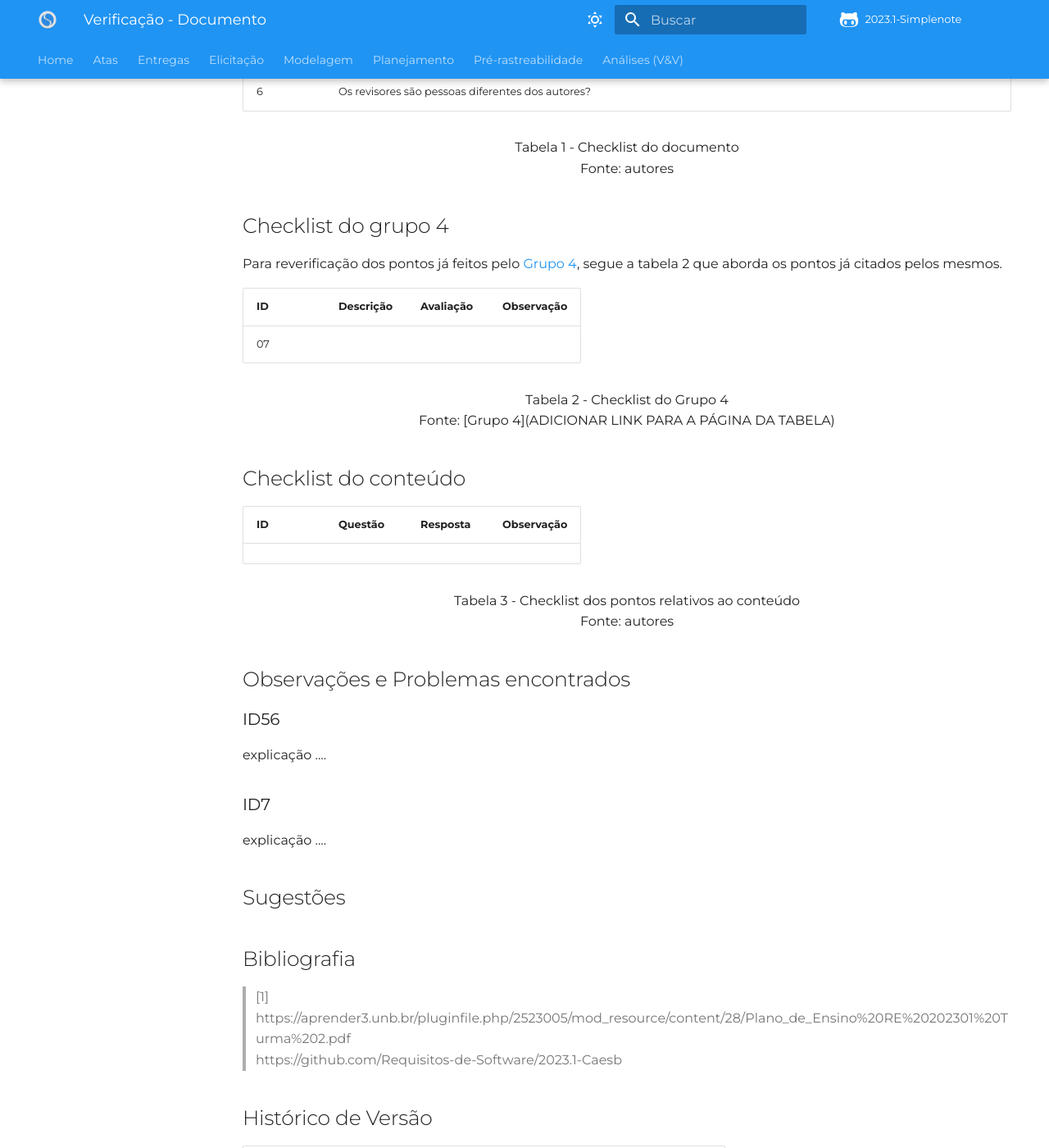
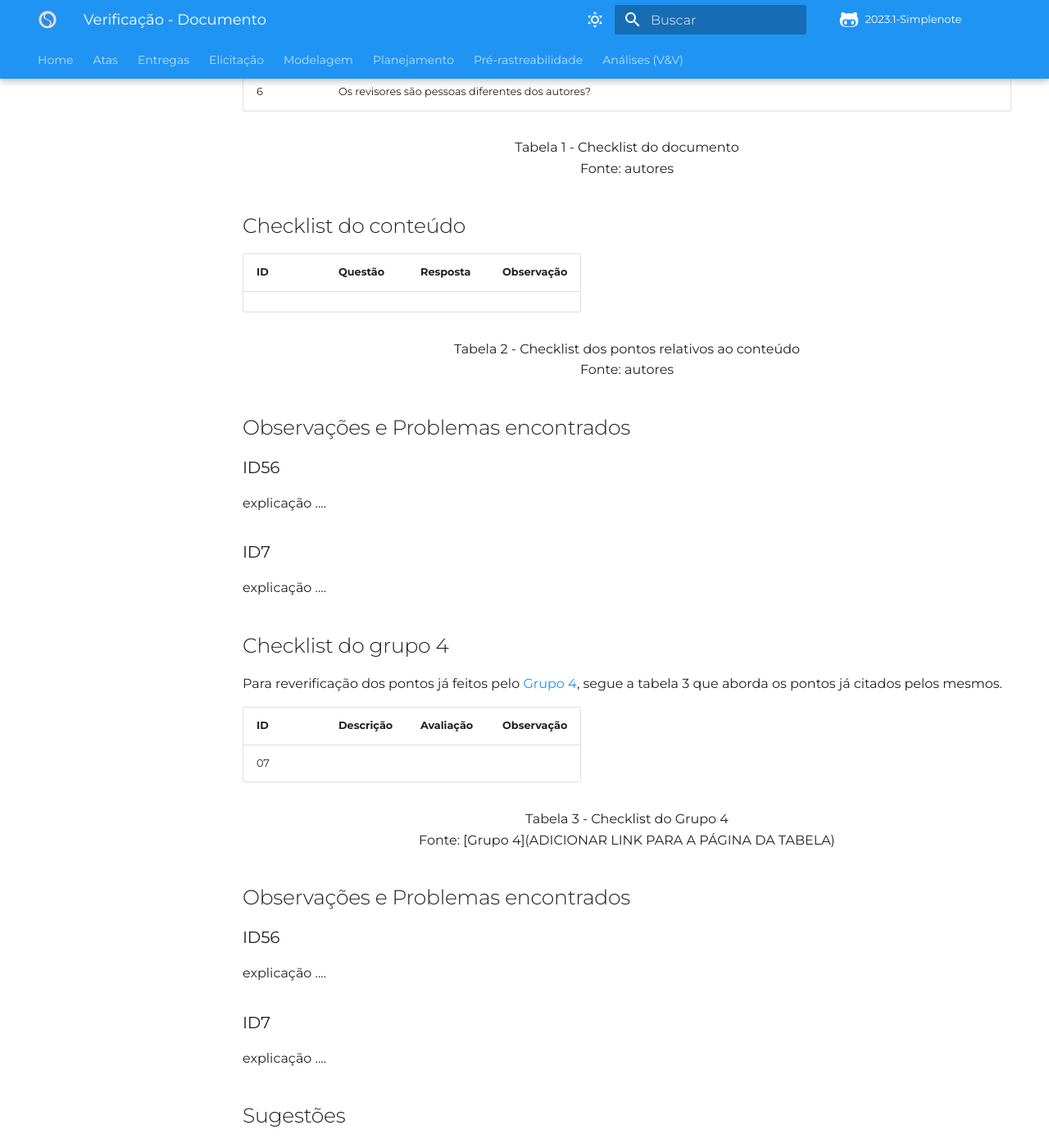
Before and after one commit to Requisitos-de-Software/2023.1-Simplenote, an MkDocs documentation site: the page built from docs/Analise-Grupo5/template.md, in a window 1280 px wide and 1400 px high, scrolled down 1087 px. Shown: the whole window at 82% size. Built offline with MkDocs 1.6.1 and Material for MkDocs 9.7.7, drawn with Linux system fonts in a browser that asks for light colours; some web fonts are replaced; comment, search, counter and statistics services are not loaded.

Commit message:
Update template.md

```diff
--- a/docs/Analise-Grupo5/template.md
+++ b/docs/Analise-Grupo5/template.md
@@ -28,22 +28,32 @@
 
 <p align="center"> Tabela 1 - Checklist do documento <br> Fonte: autores </p>
 
-## Checklist do grupo 4
-Para reverificação dos pontos já feitos pelo [Grupo 4](https://github.com/Requisitos-de-Software/2023.1-Caesb), segue a tabela 2 que aborda os pontos já citados pelos mesmos.
-
-| ID  | Descrição | Avaliação | Observação |
-| --- | --------- | --------- | ---------- |
-| 07  |           |           |            |
-
-<p align="center"> Tabela 2 - Checklist do Grupo 4 <br> Fonte: [Grupo 4](ADICIONAR LINK PARA A PÁGINA DA TABELA) </p>
-
 ## Checklist do conteúdo
 
 | ID  | Questão | Resposta | Observação |
 | --- | ------- | -------- | ---------- |
 |     |         |          |            |
 
-<p align="center"> Tabela 3 - Checklist dos pontos relativos ao conteúdo <br> Fonte: autores </p>
+<p align="center"> Tabela 2 - Checklist dos pontos relativos ao conteúdo <br> Fonte: autores </p>
+
+## Observações e Problemas encontrados
+
+### ID56
+
+explicação ....
+
+### ID7
+
+explicação ....
+
+## Checklist do grupo 4
+Para reverificação dos pontos já feitos pelo [Grupo 4](https://github.com/Requisitos-de-Software/2023.1-Caesb), segue a tabela 3 que aborda os pontos já citados pelos mesmos.
+
+| ID  | Descrição | Avaliação | Observação |
+| --- | --------- | --------- | ---------- |
+| 07  |           |           |            |
+
+<p align="center"> Tabela 3 - Checklist do Grupo 4 <br> Fonte: [Grupo 4](ADICIONAR LINK PARA A PÁGINA DA TABELA) </p>
 
 ## Observações e Problemas encontrados
 
```
